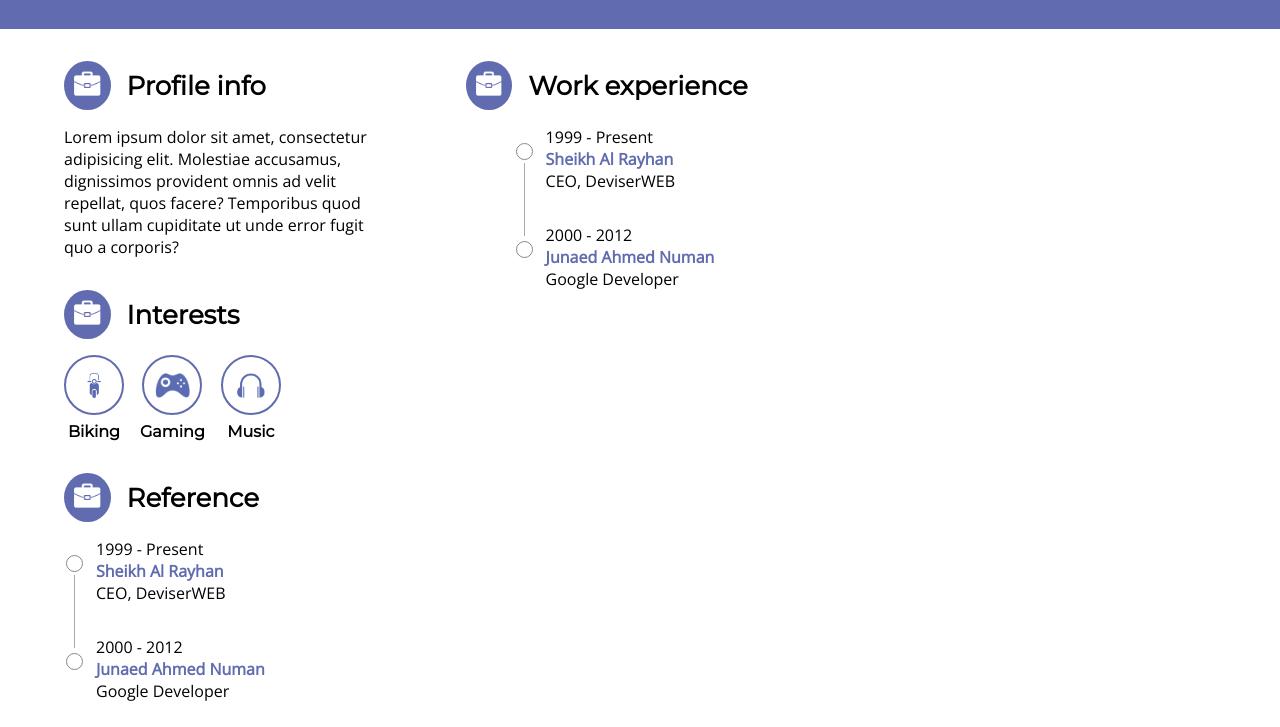
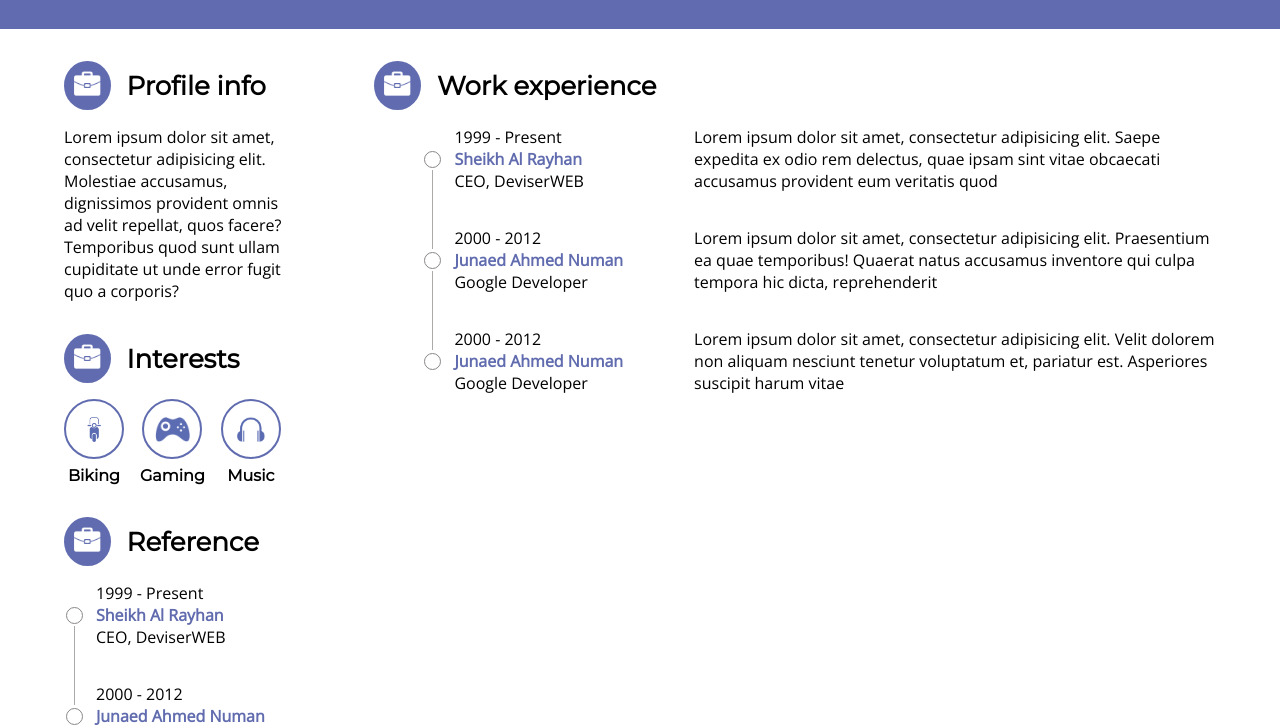
Before and after one commit to v1adislav/TestLB, a website: page src/index.html in a window 1280 px wide. Shown: the part 240-967 px from the top of the page. Drawn offline with nearby package versions, Linux system fonts and the light colour scheme; files whose address does not match are found by name.

Commit message:
block 2 and adaptive

```diff
--- a/src/index.html
+++ b/src/index.html
@@ -77,13 +77,13 @@
 						<h3>Reference</h3>
 					</div>
 					<div class="reference-wrap">
-						<ul class="job-list">
-							<li class="job-list__item">
+						<ul class="reference-list">
+							<li class="reference-list__item">
 								1999 - Present <br>
 								<span>Sheikh Al Rayhan</span> <br>
 								CEO, DeviserWEB
 							</li>
-							<li class="job-list__item">
+							<li class="reference-list__item">
 								2000 - 2012 <br>
 								<span>Junaed Ahmed Numan</span> <br>
 								Google Developer
@@ -114,18 +114,30 @@
 						<h3>Work experience</h3>
 					</div>
 					<div class="experience-wrap">
-						<ul class="job-list">
-							<li class="job-list__item">
+						<div class="experience-wrap__list">
+							<ul class="experience-list">
+								<li class="experience-list__item">
 									1999 - Present <br>
 									<span>Sheikh Al Rayhan</span> <br>
 									CEO, DeviserWEB
 								</li>
-							<li class="job-list__item">
+								<li class="experience-list__item">
+									2000 - 2012 <br>
+									<span>Junaed Ahmed Numan</span> <br>
+									Google Developer
+								</li>
+								<li class="experience-list__item">
 									2000 - 2012 <br>
 									<span>Junaed Ahmed Numan</span> <br>
 									Google Developer
 								</li>
 							</ul>
+						</div>
+						<div class="experience-wrap__content">
+							<p>Lorem ipsum dolor sit amet, consectetur adipisicing elit. Saepe expedita ex odio rem delectus, quae ipsam sint vitae obcaecati accusamus provident eum veritatis quod</p>
+							<p>Lorem ipsum dolor sit amet, consectetur adipisicing elit. Praesentium ea quae temporibus! Quaerat natus accusamus inventore qui culpa tempora hic dicta, reprehenderit</p>
+							<p>Lorem ipsum dolor sit amet, consectetur adipisicing elit. Velit dolorem non aliquam nesciunt tenetur voluptatum et, pariatur est. Asperiores suscipit harum vitae</p>
+						</div>
 					</div>
 				</div>
 			</div>
--- a/src/scss/main.scss
+++ b/src/scss/main.scss
@@ -83,7 +83,7 @@ header{
 	padding-top: 2rem;
 }
 .left-block{
-	width: 30%;
+	width: 20%;
 	.profile-info{
 		margin-bottom: 2rem;
 		p{
@@ -114,7 +114,7 @@ header{
 }
 .interests-icon{
 	display: flex;
-	justify-content: flex-start;
+	justify-content: space-between;
 	align-items: center;
 	&__wrap{
 		width: 60px;
@@ -148,11 +148,11 @@ header{
 .reference-wrap{
 	margin-left: 2rem;
 }
-.job-list{
+.reference-list{
 	list-style: none;
 	&__item{
 		position: relative;
-		margin-bottom: 2rem;
+		margin-bottom: 35px;
 		font-family: 'Open Sans', sans-serif;
 		span{
 			color: #616caf;
@@ -167,20 +167,23 @@ header{
 		    border: 1px solid #8a8686;
 		    border-radius: 50%;
 		    left: -30px;
-		    top: 17px;
+		    top: 25px;
 	}
 	&__item:after{
 		    position: absolute;
-		    top: 37px;
+		    top: 44px;
 		    left: -22px;
 		    width: 1px;
-		    height: 73px;
+		    height: 79px;
 		    content: '';
 		    background-color: #aca9a9;
 		    z-index: 0;
 	}
 	&__item:last-child:after{
 		display: none;
+	}
+	&__item:nth-child(2){
+
 	}
 }
 .awwards{
@@ -193,7 +196,7 @@ header{
 	}
 }
 .right-block{
-	width: 70%;
+	width: 80%;
 	margin-left: 5rem;
 	.experence{
 		.right-block__title{
@@ -206,7 +209,58 @@ header{
 			}
 		}
 		.experience-wrap{
+			display: flex;
 			margin-left: 5rem;
+			&__list{
+				width: 30%;
+				margin-right: 1rem;
+			}
+			&__content{
+				width: 70%;
+				p{
+					margin-bottom: 35px;
+					font-family: 'Open Sans', sans-serif;
+				}
+				p:last-child{
+					margin-bottom: 0;
+					margin-top: 35px;
+				}
+			}
+			.experience-list{
+				list-style: none;
+				&__item{
+					position: relative;
+					margin-bottom: 35px;
+					font-family: 'Open Sans', sans-serif;
+					span{
+						color: #616caf;
+						font-weight: bold;
+					}
+				}
+				&__item:before{
+					    content: "";
+					    position: absolute;
+					    width: 15px;
+					    height: 15px;
+					    border: 1px solid #8a8686;
+					    border-radius: 50%;
+					    left: -30px;
+					    top: 25px;
+				}
+				&__item:after{
+					    position: absolute;
+					    top: 44px;
+					    left: -22px;
+					    width: 1px;
+					    height: 79px;
+					    content: '';
+					    background-color: #aca9a9;
+					    z-index: 0;
+				}
+				&__item:last-child:after{
+					display: none;
+				}
+			}
 		}
 	}
 }
@@ -223,7 +277,7 @@ header{
 			font-size: 16px;
 		}
 }
-@media screen and (max-width: 598px) {
+@media screen and (max-width: 600px) {
 	.container{
 		flex-direction: column;
 		justify-content: center;
@@ -241,4 +295,11 @@ header{
 	.interests-icon{
 		justify-content: space-between;
 	}
+	.main-wrapper{
+		flex-direction: column;
+	}
+	.right-block{
+		width: 100%;
+		margin-left: 0;
+	}
 }
```
Also changed, not shown: build/css/main.css. Lines whose indentation alone changed are shown as unchanged.
